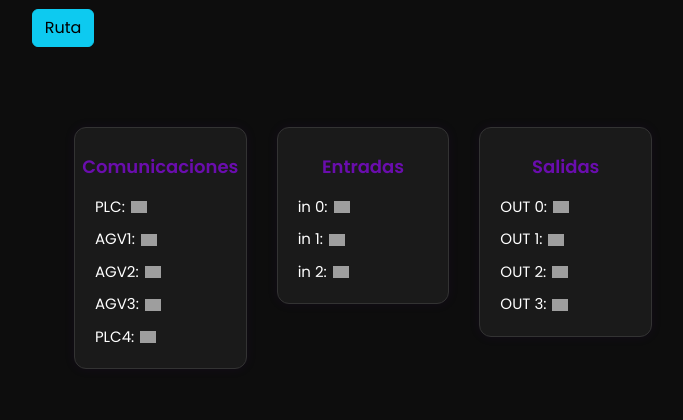
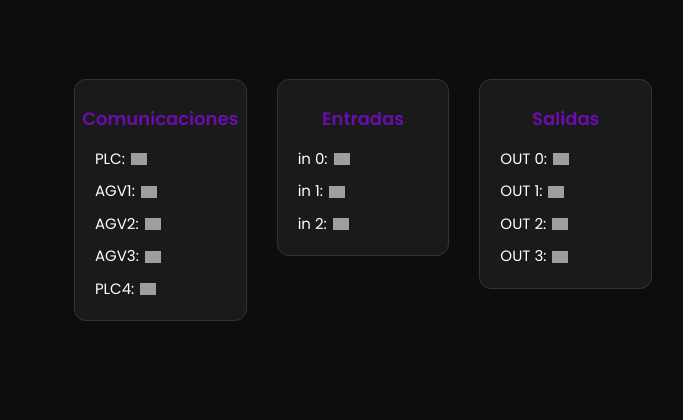
Before and after one commit to Leuncio/VISU-5.1, a Flask app: page / in a window 1280 px wide. Shown: the part 487-907 px from the top of the page, without its empty margins (277-960 px from the left). Run offline with Flask 3, Linux system fonts and the light colour scheme; data comes from the database, SQL or seed files in the repository; grey boxes are pictures that could not be loaded.

Commit message:
agregar boton ruta en cima del mapa

```diff
--- a/the_app/static/styles.css
+++ b/the_app/static/styles.css
@@ -76,6 +76,13 @@
 .avg {
     width: 30px;
     transition: transform 0.2s ease-in-out;
+}
+
+#botonRuta {
+    position: absolute;
+    bottom: 10px;
+    right: 10px;
+    z-index: 10;
 }
 
 /* Tabla */
--- a/the_app/templates/index.html
+++ b/the_app/templates/index.html
@@ -35,11 +35,12 @@
                         alt="AGV"
                     >
                 {% endfor %}
-            </div>
 
-            <!-- Botón de ruta -->
-            <div style="text-align: center; margin-top: 10px;">
-                <button type="button" id="botonRuta" class="btn btn-info">Ruta</button>
+                <!-- Botón de ruta -->
+                <div style="text-align: center; margin-top: 10px;">
+                    <button type="button" id="botonRuta" class="btn btn-info">Ruta</button>
+                </div>
+
             </div>
         </div>
 
```
